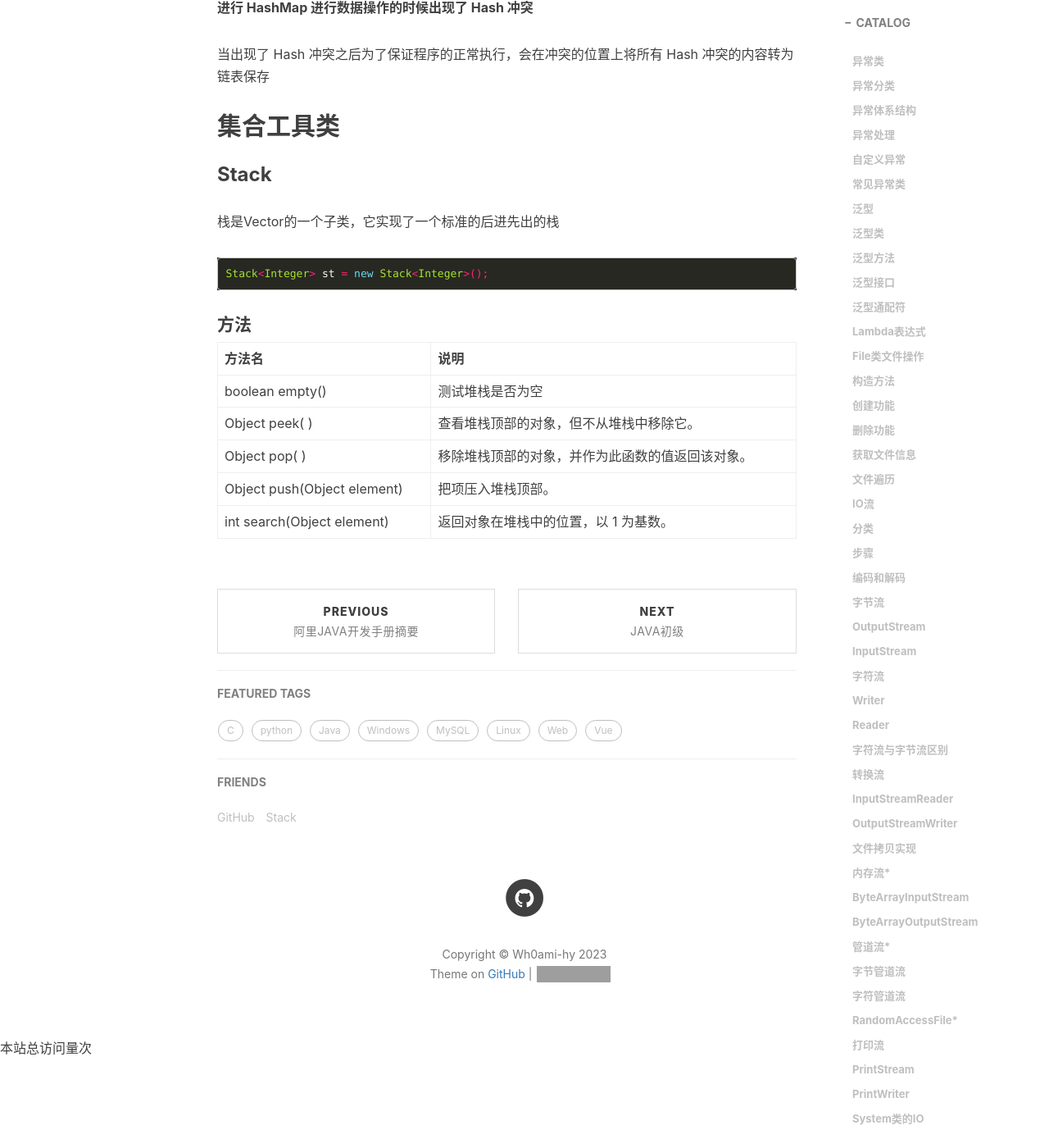
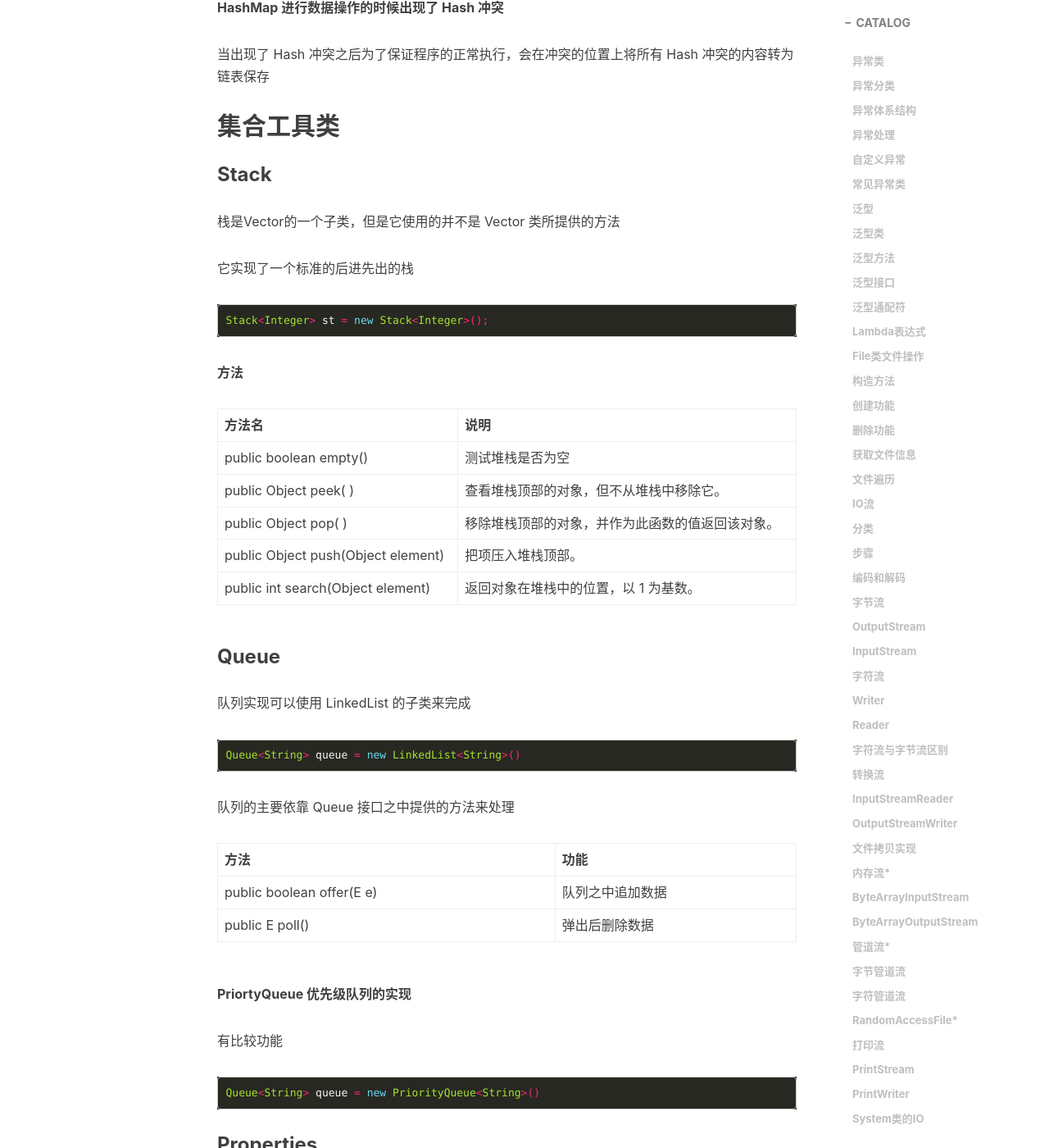
Before and after one commit to Wh0ami-hy/Wh0ami-hy.github.io, a Jekyll site: the page built from _posts/2023-02-12-Java中级.md, in a window 1280 px wide and 1400 px high, scrolled down 36972 px. Shown: the whole window at 82% size. Built offline with Jekyll 4.4.1, drawn with Linux system fonts in a browser that asks for light colours; nearby versions of some CDN libraries; comment, search, counter and statistics services are not loaded; some of the changed text lies outside the part shown; grey boxes are pictures that could not be loaded.

````diff
--- a/_posts/2023-02-12-Java中级.md
+++ b/_posts/2023-02-12-Java中级.md
@@ -1512,9 +1512,9 @@ HashMap中的方法都属于异步操作( 非线程安全)，HashMap中允许保
 
 Hashtable中的方法都属于同步方法(线程安全)，Hashtable中不允许保存null数据
 
-## Map.Entry
-
-Map.Entrv 的主要作用就是作为一个Key 和 Value 的包装类型使用
+## Map.Entry接口
+
+Map.Entry 的主要作用就是作为一个Key 和 Value 的包装类型使用
 
 ## Map集合的输出
 
@@ -1548,7 +1548,7 @@ public static void main(String[] args) throws Exception {
 
 对于自定义 Key 类型所在的类中一定要重写 hashCode()  与 equals() 方法，否则无法查找到。
 
-**进行 HashMap 进行数据操作的时候出现了 Hash  冲突**
+**HashMap 进行数据操作的时候出现了 Hash  冲突**
 
 当出现了 Hash  冲突之后为了保证程序的正常执行，会在冲突的位置上将所有 Hash 冲突的内容转为链表保存
 
@@ -1556,18 +1556,84 @@ public static void main(String[] args) throws Exception {
 
 ### Stack
 
-栈是Vector的一个子类，它实现了一个标准的后进先出的栈
+栈是Vector的一个子类，但是它使用的并不是 Vector 类所提供的方法
+
+它实现了一个标准的后进先出的栈
 
 ```java
 Stack<Integer> st = new Stack<Integer>();
 ```
 
-#### 方法
-
-| 方法名                      | 说明                                             |
-| :-------------------------- | :----------------------------------------------- |
-| boolean empty()             | 测试堆栈是否为空                                 |
-| Object peek( )              | 查看堆栈顶部的对象，但不从堆栈中移除它。         |
-| Object pop( )               | 移除堆栈顶部的对象，并作为此函数的值返回该对象。 |
-| Object push(Object element) | 把项压入堆栈顶部。                               |
-| int search(Object element)  | 返回对象在堆栈中的位置，以 1 为基数。            |
+**方法**
+
+| 方法名                             | 说明                                             |
+| :--------------------------------- | :----------------------------------------------- |
+| public boolean empty()             | 测试堆栈是否为空                                 |
+| public Object peek( )              | 查看堆栈顶部的对象，但不从堆栈中移除它。         |
+| public Object pop( )               | 移除堆栈顶部的对象，并作为此函数的值返回该对象。 |
+| public Object push(Object element) | 把项压入堆栈顶部。                               |
+| public int search(Object element)  | 返回对象在堆栈中的位置，以 1 为基数。            |
+
+### Queue
+
+队列实现可以使用 LinkedList 的子类来完成
+
+```java
+Queue<String> queue = new LinkedList<String>()
+```
+
+队列的主要依靠 Queue 接口之中提供的方法来处理
+
+| 方法                      | 功能             |
+| ------------------------- | ---------------- |
+| public boolean offer(E e) | 队列之中追加数据 |
+| public E poll()           | 弹出后删除数据   |
+
+**PriortyQueue 优先级队列的实现**
+
+有比较功能
+
+```java
+Queue<String> queue = new PriorityQueue<String>()
+```
+
+### Properties
+
+此类是 Hashtable 的子类
+
+能操作的类型只能是 String 类型
+
+Properties 往往用于读取配置资源的信息
+
+```Java
+Properties prop = new Properties()
+```
+
+**方法**
+
+| 方法                                        | 功能                                      |
+| ------------------------------------------- | ----------------------------------------- |
+| setProperty(String key, String value)       | 设置属性                                  |
+| getProperty(String key,String defaultValue) | 取得属性，如果没有指定的 key 则返回默认值 |
+| list(PrintStream out)                       | 获得属性列表                              |
+
+Properties 类还有一个最重要的功能是它可以通过输出流输出属性，也可以使用输入流读取属性内容，而 Map 没有。
+
+### Collections
+
+是 Java 提供的一组集合数据的操作工具类，利用它可以实现各个集合的操作
+
+可操作 Collection，可追加操作 List、Set、Queue、Map
+
+| 方法           | 功能                       |
+| -------------- | -------------------------- |
+| reverse()      | 数据的反转                 |
+| binarySearch() | 使用二分查找，要先进行排序 |
+| addAll()       | 追加数据                   |
+| sort()         | 排序                       |
+
+**Collection 与 Collections 的区别**
+
+Collection  是集合接口，允许保存单值对象。
+
+Collections 是集合操作的工具类。
````
